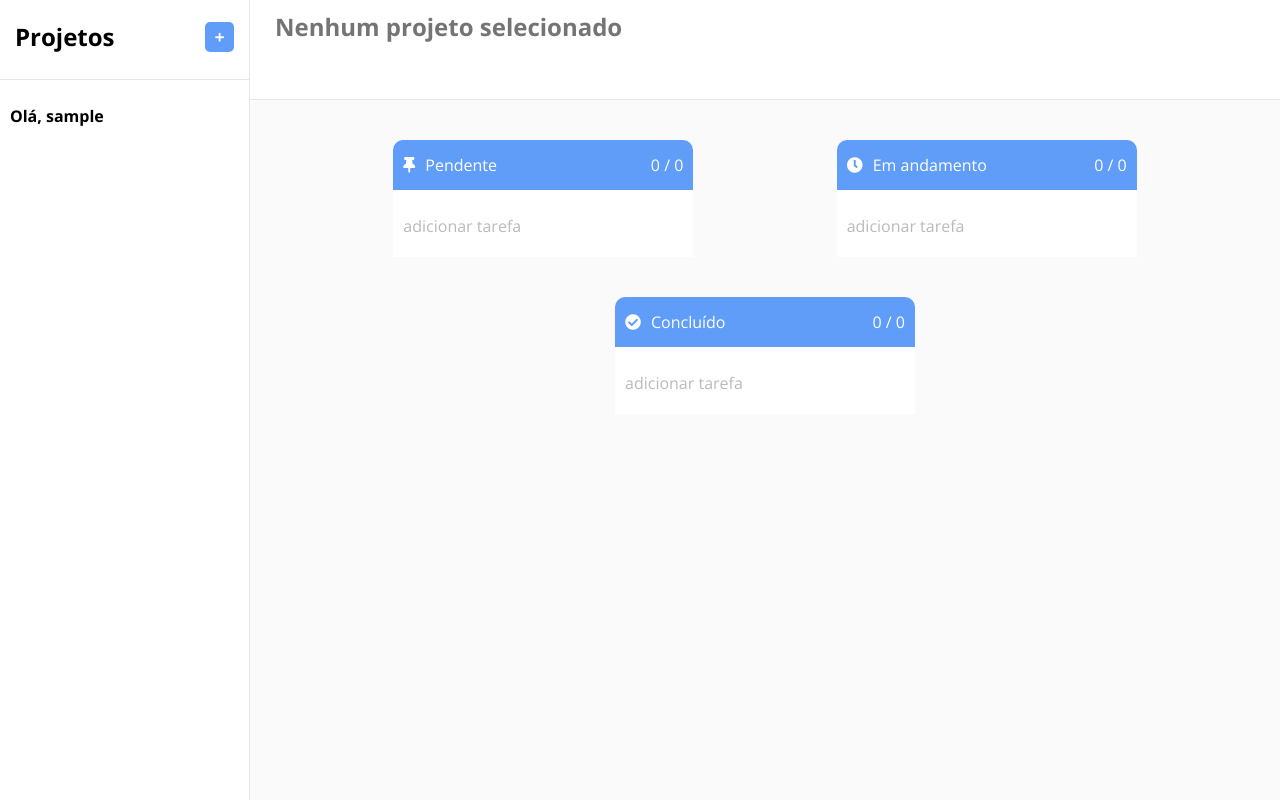
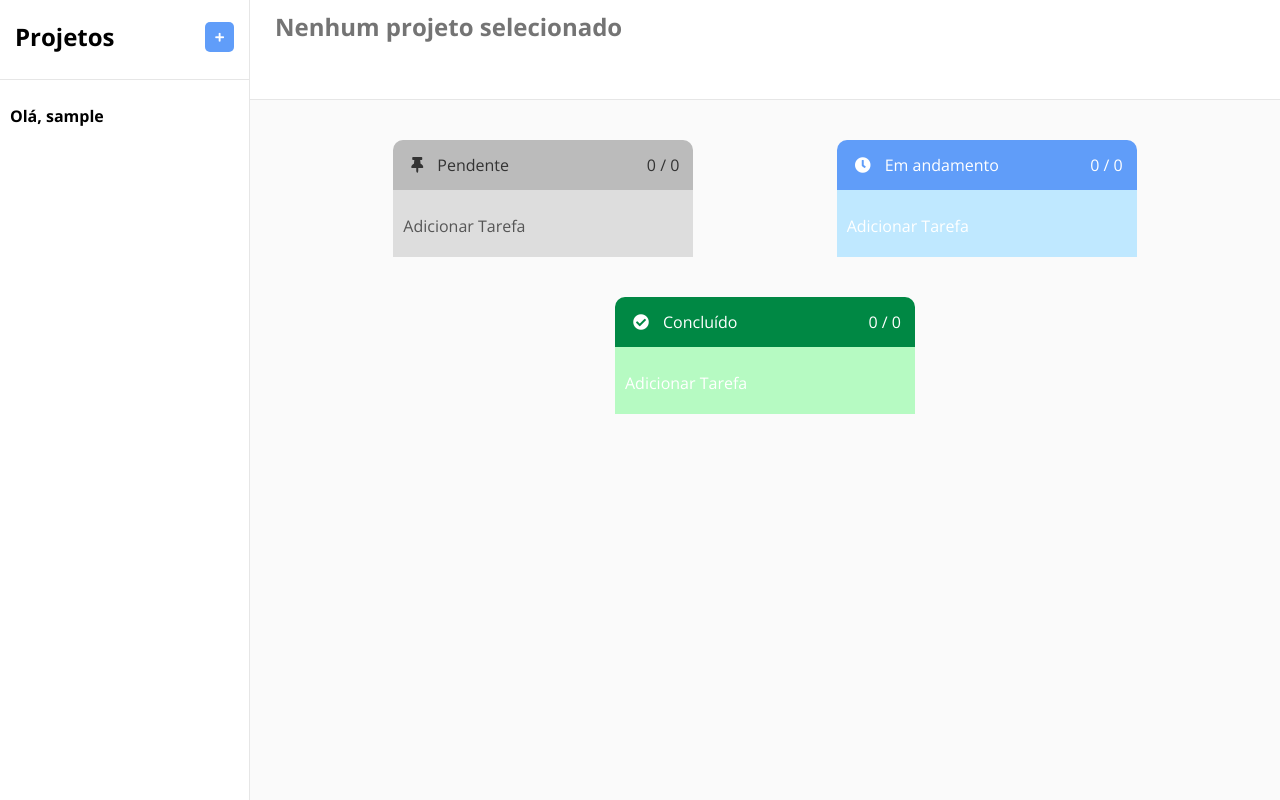
Before and after one commit to HaristonNuMacedo/Kanban-main, a PHP site: page /painel.php in a window 1280 px wide. Run offline with PHP 8.4, Linux system fonts and the light colour scheme; the visitor is signed in with stand-in values (Sample User, id 1); data that the repository does not hold is empty.

Commit message:
Color Update Task

```diff
--- a/assets/css/styles.css
+++ b/assets/css/styles.css
@@ -222,7 +222,7 @@ section.cards-container{
     margin: 20px;
 }
 
-.card-header {
+.card-header, .card-header-1, .card-header-3{
     display: flex;
     justify-content: space-between;
     align-items: center;
@@ -232,16 +232,41 @@ section.cards-container{
     border-radius: 10px 10px 0 0;
 }
 
-.card-header p, .card-header i {
-    color: #fff;
+.card-header-1 {
+    background-color: #bbb;
 }
 
-.card-header i{
+.card-header-3 {
+    background-color: #008844;
+}
+
+.card-header p, .card-header i, .card-header-3 p, .card-header-3 i {
+    color: #fff;
+    padding: 0 4px;
+}
+
+.card-header-1 p, .card-header-1 i {
+    color: #333;
+    padding: 0 4px;
+}
+
+.card-header i, .card-header-1 i, .card-header-3 i {
     margin-right: 10px;
 }
 
 .card-body{
-    background-color: #fff;
+    background-color: #bfe8ff;
+    padding: 10px;
+    border-radius: 0px;
+}
+
+.card-body-1{
+    background-color: #ddd;
+    padding: 10px;
+}
+
+.card-body-3{
+    background-color: #b6fac2;
     padding: 10px;
 }
 
@@ -255,13 +280,15 @@ section.cards-container{
 }
 
 .card-item h2{
-    font-size: 16px;
+    font-size: 17px;
+    color: #000;
 }
+
 
 .card-item p{
     margin-top: 5px;
-    font-size: 12px;
-    color: #BABABA;
+    font-size: 13px;
+    color: #222;
 }
 
 .card-controls {
--- a/painel.php
+++ b/painel.php
@@ -2,18 +2,18 @@
 
 <section class="cards-container">
 
-    <!-- card fazer -->
+    <!-- card pendente -->
     <?php if($count1 == 0){
     ?>
         <div class="card">
-            <div class="card-header">
+            <div class="card-header-1">
             <p><i class="fas fa-thumbtack"></i>Pendente </p>
             <p><?php echo $count1 ?> / <?php echo $countTotal ?></p>
         </div>
 
-        <div class="card-body">
+        <div class="card-body-1">
             <div class="card-item">
-                    <p style="font-size: 16px;">adicionar tarefa</p>
+                    <p style="font-size: 16px; color: #555">Adicionar Tarefa</p>
                 </div>
             </div>
         </div>
@@ -24,12 +24,12 @@
         if($taskVerify['task_status'] == 1){
     ?>
         <div class="card">
-            <div class="card-header">
+            <div class="card-header-1">
                 <p><i class="fas fa-thumbtack"></i>Pendente </p>
                 <p><?php echo $count1 ?> / <?php echo $countTotal ?></p>
             </div>
 
-            <div class="card-body">
+            <div class="card-body-1">
 
             <?php foreach($tasks as $task){
                 if($task['task_status'] == 1){
@@ -52,7 +52,7 @@
         </div>
     <?php break; } } } }?>
 
-    <!-- /card fazer-->
+    <!-- /card pendente-->
 
     <!-- card em andamento -->
 
@@ -66,7 +66,7 @@
 
         <div class="card-body">
             <div class="card-item">
-                    <p style="font-size: 16px;">adicionar tarefa</p>
+                    <p style="font-size: 16px; color: #fff;">Adicionar Tarefa</p>
                 </div>
             </div>
         </div>
@@ -103,19 +103,18 @@
     <?php break; } } } }?>
     <!-- /card em andamento-->
 
-
     <!-- card conluído -->
     <?php if($count3 == 0){
     ?>
         <div class="card">
-            <div class="card-header">
+            <div class="card-header-3">
             <p><i class="fas fa-check-circle"></i>Concluído </p>
             <p><?php echo $count3 ?> / <?php echo $countTotal ?></p>
         </div>
 
-        <div class="card-body">
+        <div class="card-body-3">
             <div class="card-item">
-                    <p style="font-size: 16px;">adicionar tarefa</p>
+                    <p style="font-size: 16px; color: #fff">Adicionar Tarefa</p>
                 </div>
             </div>
         </div>
@@ -126,12 +125,12 @@
             if($taskVerify['task_status'] == 3){
         ?>
     <div class="card">
-        <div class="card-header">
+        <div class="card-header-3">
             <p><i class="fas fa-check-circle"></i>Concluído </p>
             <p><?php echo $count3 ?> / <?php echo $countTotal ?></p>
         </div>
 
-        <div class="card-body">
+        <div class="card-body-3">
             <?php foreach($tasks as $task){
                 if($task['task_status'] == 3){
             ?>
```
